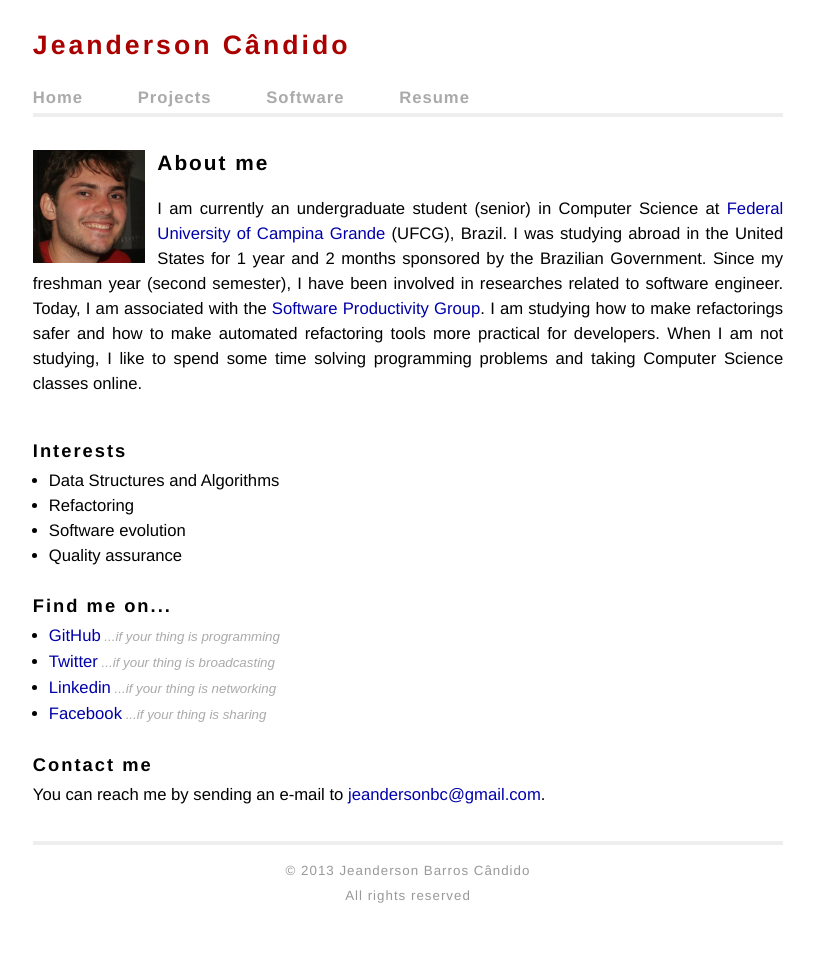
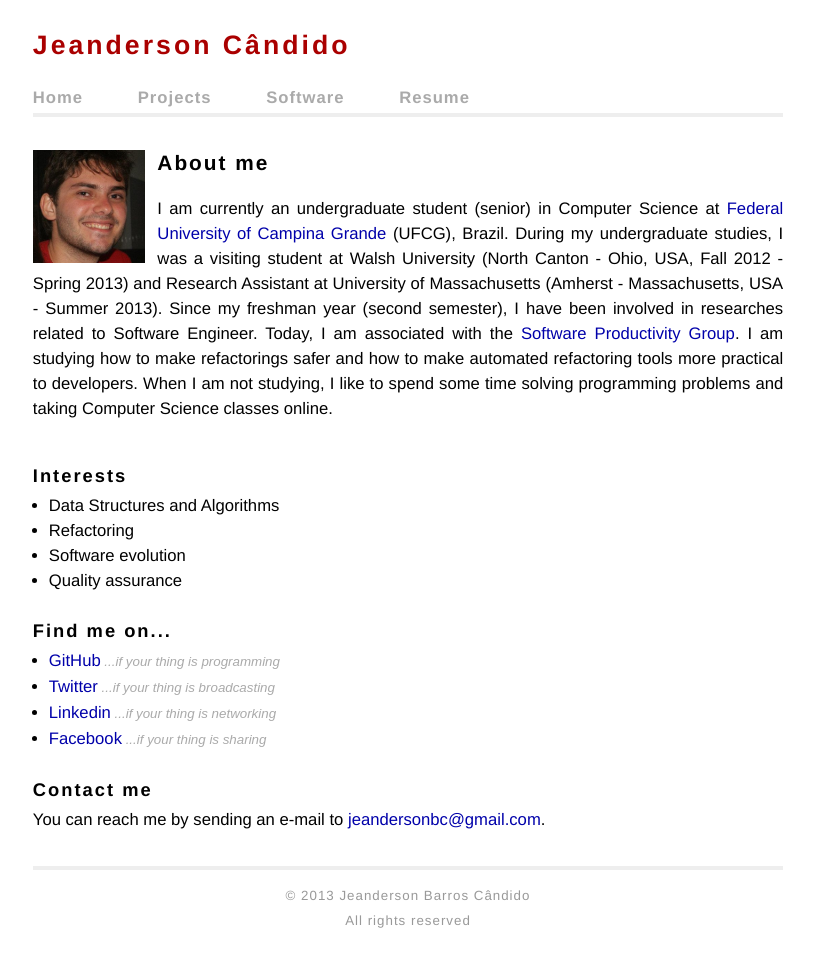
Before and after one commit to jeandersonbc/jeandersonbc.github.io, a Jekyll site: the page built from index.html, in a window 1280 px wide. Shown: the whole page, without its empty margins (232-1046 px from the left). Built offline with Jekyll 4.4.1, drawn with Linux system fonts in a browser that asks for light colours; Markdown is read by kramdown in place of the engine named in the settings; before the commit the page ends 955 px from its top, so only the background shows below that.

Commit message:
Update index.html

```diff
--- a/index.html
+++ b/index.html
@@ -8,11 +8,10 @@ title: jeandersonbc:~/home
   <img id="avatar" src="/images/avatar.jpg" alt="JEANDERSON (PICTURE)"/>
   <h1>About me</h1>
   <p>I am currently an undergraduate student (senior) in Computer Science at
-  <a target="_blank" href="https://computacao.ufcg.edu.br">Federal University of Campina Grande</a> (UFCG), Brazil. I was studying abroad in the
-  United States for 1 year and 2 months sponsored by the Brazilian Government. Since my freshman year (second semester), I have been
-  involved in researches related to software engineer. Today, I am associated with the <a target="_blank" href="http://dsc.ufcg.edu.br/~spg">
+  <a target="_blank" href="https://computacao.ufcg.edu.br">Federal University of Campina Grande</a> (UFCG), Brazil. During my undergraduate studies, I was a visiting student at Walsh University (North Canton - Ohio, USA, Fall 2012 - Spring 2013) and Research Assistant at University of Massachusetts (Amherst - Massachusetts, USA - Summer 2013). Since my freshman year (second semester), I have been
+  involved in researches related to Software Engineer. Today, I am associated with the <a target="_blank" href="http://dsc.ufcg.edu.br/~spg">
   Software Productivity Group</a>. I am studying how to make refactorings safer and how to make automated refactoring
-  tools more practical for developers. When I am not studying, I like to spend some time solving programming
+  tools more practical to developers. When I am not studying, I like to spend some time solving programming
   problems and taking Computer Science classes online.</p>
   </div>
   <div class="article"><h2>Interests</h2>
```
